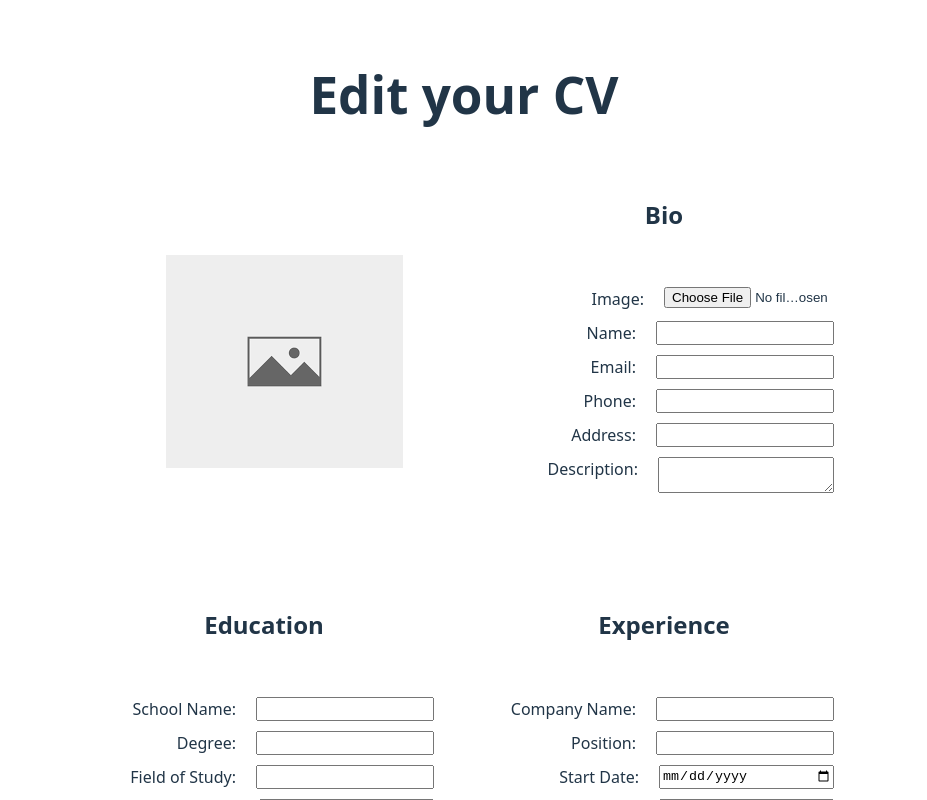
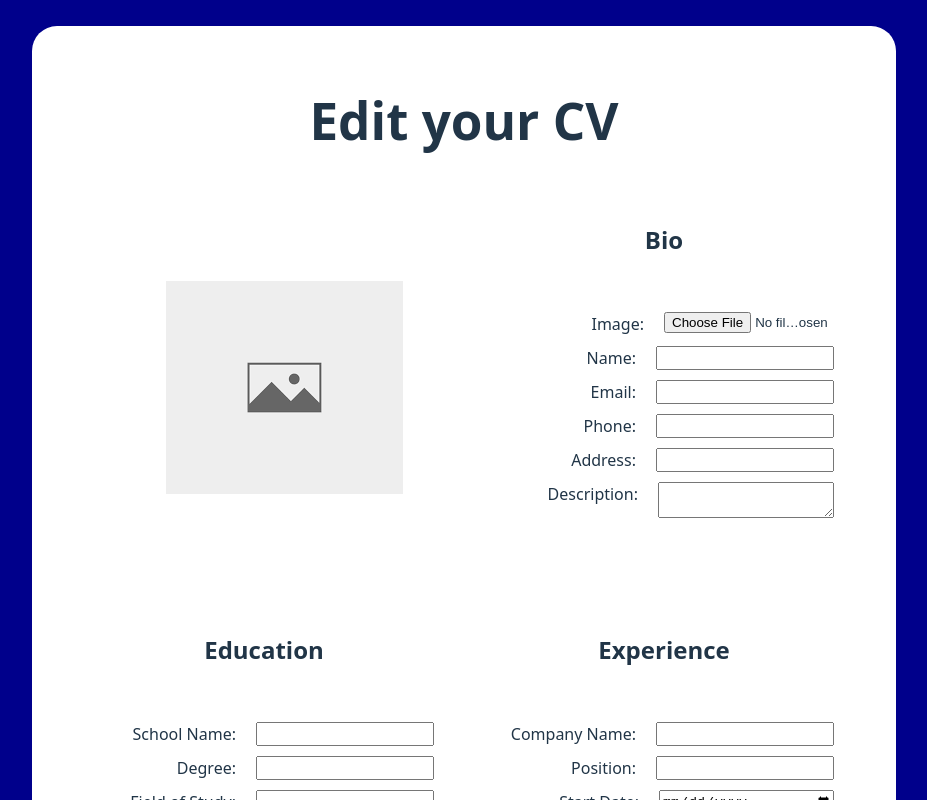
Before and after one commit to pavlevuksanovic08/odin-cv-app, a React (Vite) app: page / in a window 1280 px wide. Shown: the top 800 px of the page, without its empty margins (176-1103 px from the left). Built offline with nearby package versions, Linux system fonts and the light colour scheme.

Commit message:
style background

```diff
--- a/src/styles/layout.css
+++ b/src/styles/layout.css
@@ -1,7 +1,14 @@
 
 html, body {
+    background-color: darkblue;
     margin: 0;
     padding: 0;
+}
+
+#root {
+    background-color: white;
+    border-radius: 25px;
+    margin: 2% auto;
 }
 
 .grid-template {
```
